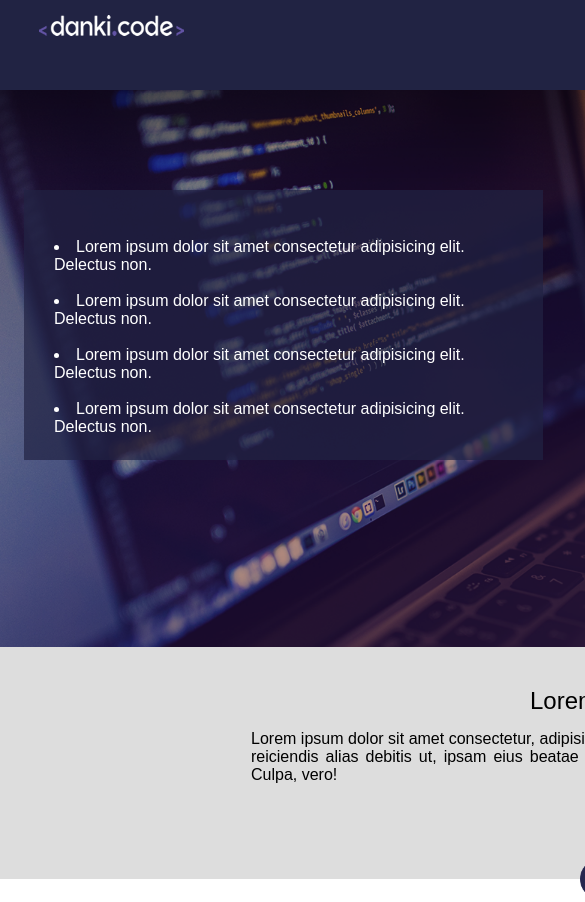
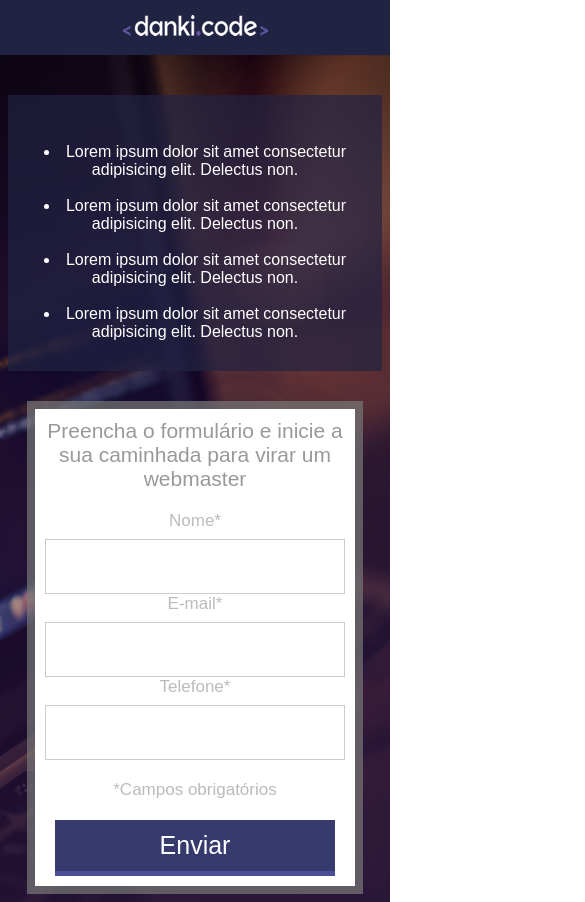
Before and after one commit to luiz-gui04/curso-web-master-projeto-1, a plain HTML site: page index.html in a window 390 px wide. Shown: the top 902 px of the page, 585 px wide, since content can reach past the window. Drawn offline with Linux system fonts and the light colour scheme.

Commit message:
design responsivo finalizado

```diff
--- a/css/style.css
+++ b/css/style.css
@@ -8,22 +8,26 @@ html body {
   height: 100%;
 }
 
+.clear {
+  clear: both;
+}
+
 .center {
-  width: 1200px;
+  max-width: 1280px;
+  width: 100%;
   margin: 0 auto;
-  padding: 0 2%;
 }
 .header {
-  min-width: 1200px;
   width: 100%;
-  height: 90px;
+  padding: 0 2%;
+  height: 60px;
   background-color: #212343;
 }
 .header img {
   margin: 15px;
 }
 .container-banner {
-  min-width: 1200px;
+  padding: 0 2%;
   width: 100%;
   height: 557px;
   background-image: url("../images/header_bg.png");
@@ -119,8 +123,7 @@ html body {
 }
 
 .container-2 {
-  min-width: 1200px;
-  padding: 40px 0;
+  padding: 40px 2%;
   background-color: #ddd;
   text-align: center;
 }
@@ -130,7 +133,8 @@ html body {
 }
 
 .container-2 p {
-  width: 698px;
+  width: 100%;
+  max-width: 768px;
   display: inline-block;
   text-align: justify;
   margin: 15px 0;
@@ -148,8 +152,7 @@ html body {
 }
 
 .section-1 {
-  min-width: 1200px;
-  padding: 90px 0;
+  padding: 90px 2%;
 }
 .section-1 h2 {
   text-align: center;
@@ -159,23 +162,113 @@ html body {
 
 .container-section {
   margin-top: 40px;
-}
-.container-section {
   text-align: center;
 }
 
 .container-single {
   float: left;
-  width: 33.333%;
+  width: 33.3333%;
   padding: 30px;
 }
 
 .container-single p {
   display: inline-block;
   text-align: justify;
-  padding: 10px 25px;
+  padding: 10px;
 }
 
 .container-single img {
   width: 70px;
 }
+
+.footer {
+  padding: 60px 0;
+  border-top: 4px solid #888888;
+  text-align: center;
+  color: #888;
+}
+
+.footer p {
+  margin-top: 8px;
+}
+
+@media screen and (max-width: 1024px) {
+  .header {
+    height: auto;
+    width: 100%;
+    padding: 15px 0;
+    text-align: center;
+  }
+  .header img {
+    margin: 0;
+  }
+
+  .container-list {
+    padding: 30px 0;
+    width: 40%;
+    float: left;
+    display: inline-block;
+    max-width: 500px;
+    height: auto;
+  }
+
+  .container-banner {
+    padding: 40px 2%;
+    width: 100%;
+
+    text-align: center;
+  }
+
+  .form {
+    max-width: 400px;
+    padding: 10px;
+    width: 60%;
+    height: auto;
+    float: right;
+    top: 0;
+  }
+
+  .input-container input[type="text"] {
+    width: 100%;
+    height: 55px;
+  }
+
+  .form input[type="submit"] {
+    max-width: 280px;
+    height: 56px;
+    width: 100%;
+  }
+}
+
+@media screen and (max-width: 768px) {
+  .container-2 {
+    padding-right: 4%;
+    padding-left: 4%;
+  }
+
+  .container-list {
+    margin-top: 0;
+    float: none;
+    display: inline-block;
+    width: 100%;
+  }
+
+  .container-banner {
+    height: auto;
+  }
+
+  .form {
+    float: none;
+    display: inline-block;
+    width: 90%;
+    margin-top: 30px;
+  }
+
+  .container-single {
+    float: none;
+    display: inline-block;
+    width: 100%;
+    max-width: 600px;
+    padding: 30px 0;
+  }
+}
--- a/index.html
+++ b/index.html
@@ -16,6 +16,7 @@
   <div class="container-banner">
     <div class="center">
 
+
       <div class="container-list">
         <ul>
           <li>Lorem ipsum dolor sit amet consectetur adipisicing elit. Delectus non.</li>
@@ -24,6 +25,7 @@
           <li>Lorem ipsum dolor sit amet consectetur adipisicing elit. Delectus non.</li>
         </ul>
       </div>
+
 
       <div class="form">
         <h2>Preencha o formulário e inicie a sua caminhada para virar um webmaster</h2>
@@ -44,6 +46,7 @@
 
         </form>
       </div>
+
     </div>
   </div>
 
@@ -94,11 +97,16 @@
 
         </div>
       </div>
+      <div class="clear"></div>
     </div>
 
     </div>
 
   </div>
+  <div class="footer">
+      <p>Todos os direitos reservados</p>
+      <p>Av. Lorem Ipsum, silor domor 100 Rio das Ostras RJ</p>
+  </div>
 
 </body>
 </html>
```
